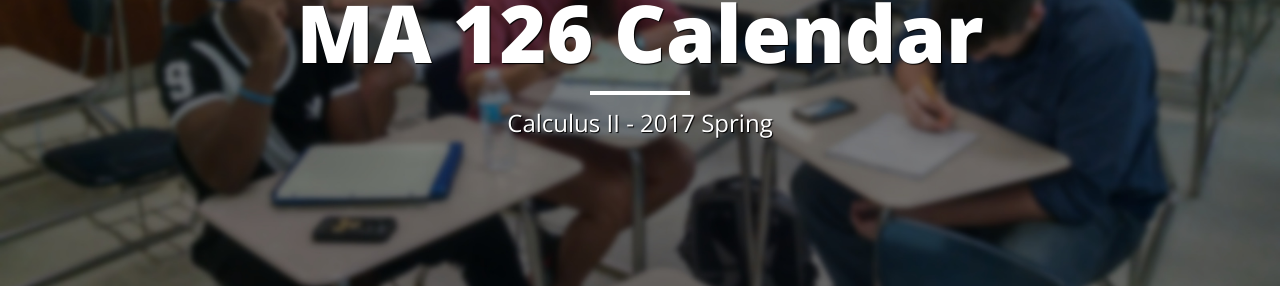
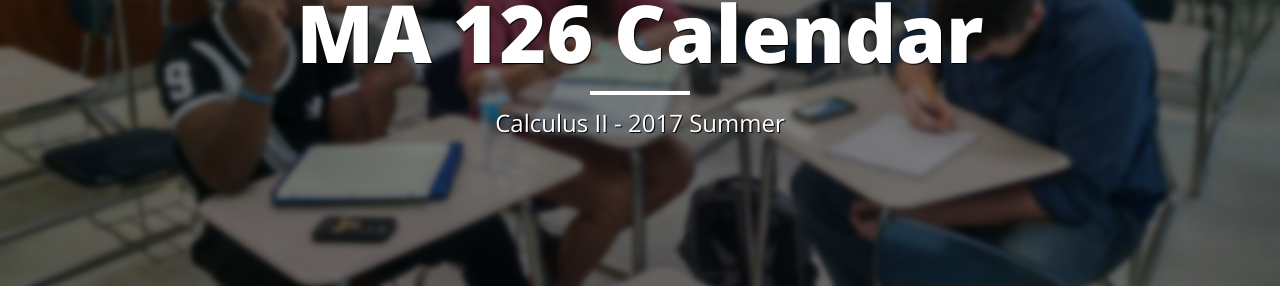
Before and after one commit to jford1906/prof.clontz.org, a Jekyll site: the page built from classes/2017/06/ma126/calendar.md, in a window 1280 px wide and 900 px high. Shown: the part 162-465 px from the top of the window. Built offline with Jekyll 4.4.1, drawn with Linux system fonts in a browser that asks for light colours; nearby versions of some CDN libraries; formulas are drawn with MathJax 3.

```diff
--- a/classes/2017/06/ma126/calendar.md
+++ b/classes/2017/06/ma126/calendar.md
@@ -1,7 +1,7 @@
 ---
 layout: page
 title: "MA 126 Calendar"
-description: "Calculus II - 2017 Spring"
+description: "Calculus II - 2017 Summer"
 ---
 
 [Back to MA 126 (2017 Summer)](..)
```
Also changed, not shown: classes/2017/01/ma126/standards.md (+1 -0 lines), classes/2017/06/ma126/standards.md (+1 -1 lines), 1 other file.
